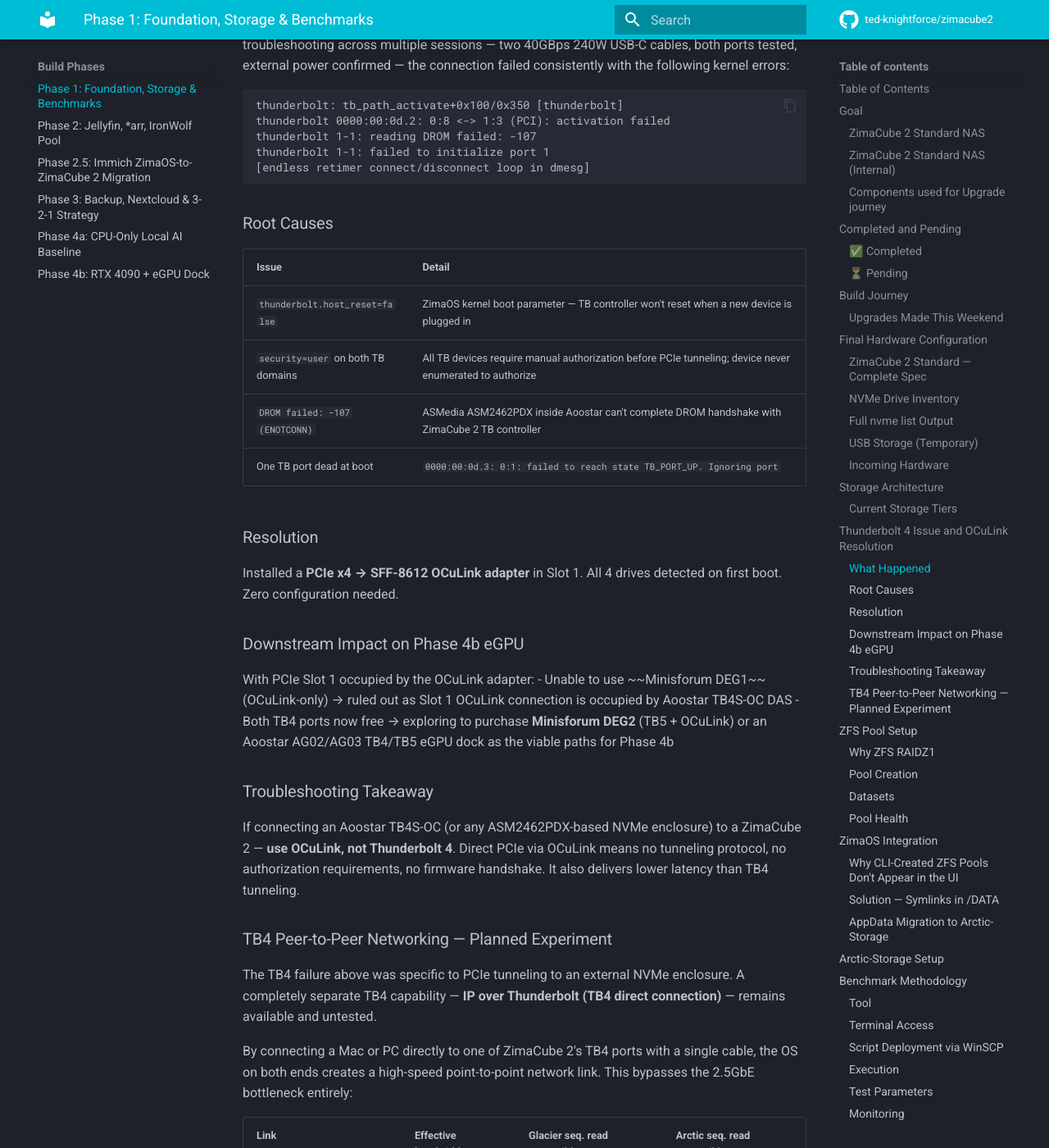
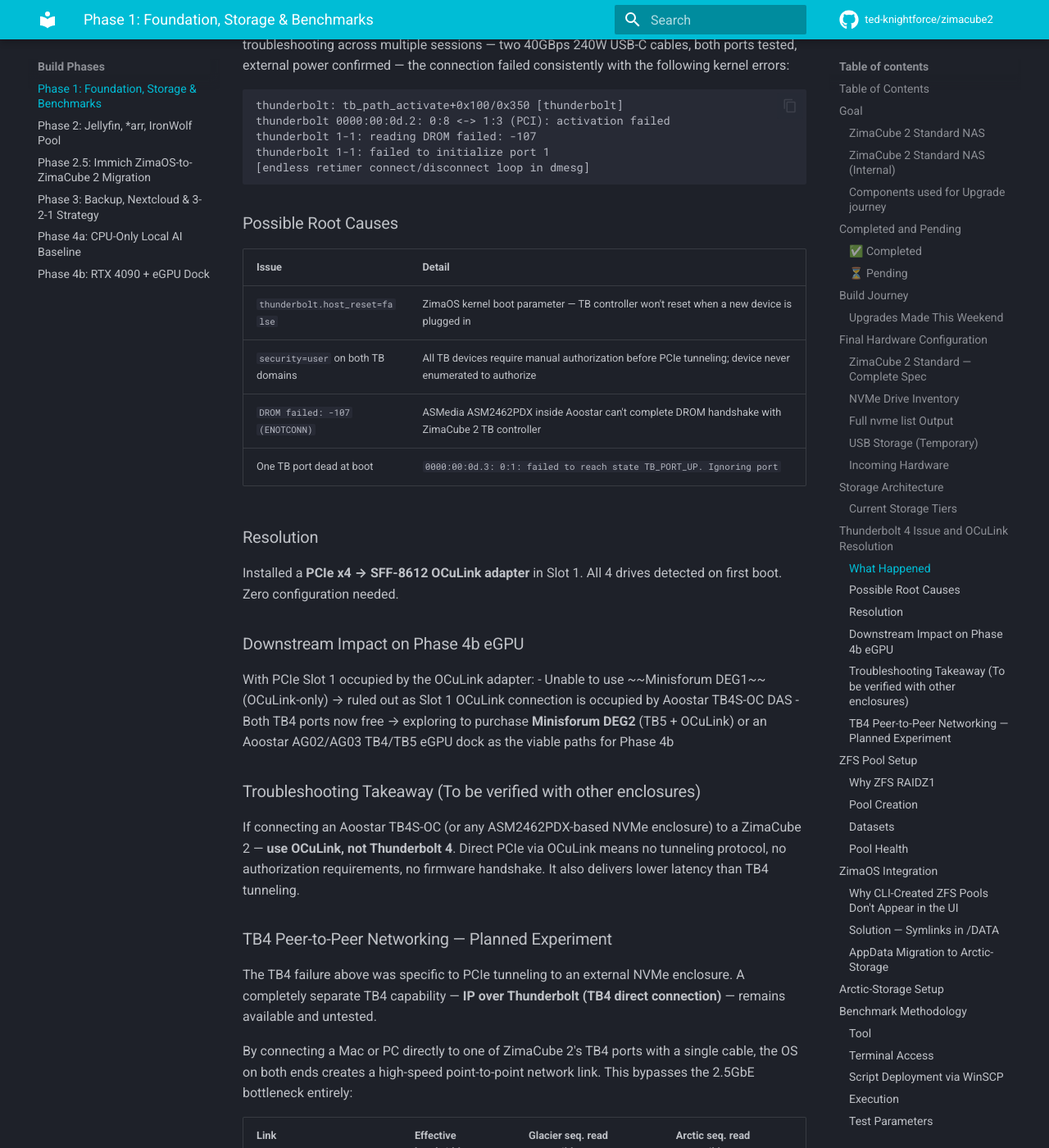
Before and after one commit to ted-knightforce/zimacube2, an MkDocs documentation site: the page built from docs/phases/01-foundation.md, in a window 1280 px wide and 1400 px high, scrolled down 31899 px. Shown: the whole window at 82% size. Built offline with MkDocs 1.6.1 and Material for MkDocs 9.7.7, drawn with Linux system fonts in a browser that asks for light colours; comment, search, counter and statistics services are not loaded.

Commit message:
Phase 1: soften TB4 section headings — possible root causes, takeaway needs verification

````diff
--- a/docs/phases/01-foundation.md
+++ b/docs/phases/01-foundation.md
@@ -293,7 +293,7 @@
 [endless retimer connect/disconnect loop in dmesg]
 ```
 
-### Root Causes
+### Possible Root Causes
 
 | Issue | Detail |
 |---|---|
@@ -312,7 +312,7 @@
 - Unable to use ~~Minisforum DEG1~~ (OCuLink-only) → ruled out as Slot 1 OCuLink connection is occupied by Aoostar TB4S-OC DAS
 - Both TB4 ports now free → exploring to purchase **Minisforum DEG2** (TB5 + OCuLink) or an Aoostar AG02/AG03 TB4/TB5 eGPU dock as the viable paths for Phase 4b
 
-### Troubleshooting Takeaway
+### Troubleshooting Takeaway (To be verified with other enclosures)
 
 If connecting an Aoostar TB4S-OC (or any ASM2462PDX-based NVMe enclosure) to a ZimaCube 2 — **use OCuLink, not Thunderbolt 4**. Direct PCIe via OCuLink means no tunneling protocol, no authorization requirements, no firmware handshake. It also delivers lower latency than TB4 tunneling.
 
````
